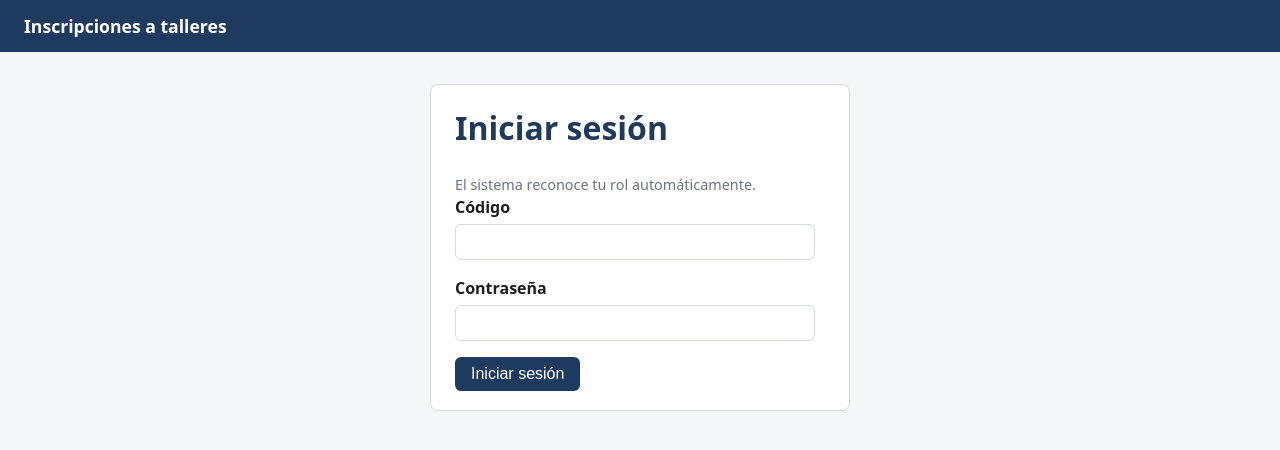
After one commit to Gonzzzalo17/inscripciones-talleres, a Django app: page /entrar/ in a window 1280 px wide. The commit adds this page. Shown: the top 450 px of the page. Run offline with Django 5.2, Linux system fonts and the light colour scheme.

Commit message:
HU-12 (#109): login por rol, menu segun rol, bloqueo de pantallas y participante solo actua sobre si mismo

```diff
--- a/config/settings.py
+++ b/config/settings.py
@@ -140,3 +140,7 @@ MAILERS = {
 }
 AUTH_USER_MODEL = 'inscripciones.Usuario'
 DATABASE_ROUTERS = ['inscripciones.db_router.EstudiantesRouter']
+
+
+# HU-12: a dónde va quien intenta entrar sin haber iniciado sesión
+LOGIN_URL = 'login'
--- a/inscripciones/templates/inscripciones/base.html
+++ b/inscripciones/templates/inscripciones/base.html
@@ -36,6 +36,8 @@
         header .marca { font-weight: 700; font-size: 1.1rem; }
         header nav a { color: white; text-decoration: none; margin-left: 1rem; opacity: 0.85; }
         header nav a:hover { opacity: 1; text-decoration: underline; }
+        header nav { display: flex; flex-wrap: wrap; align-items: center; gap: 0.5rem; }
+        header .usuario { margin-left: 1rem; opacity: 0.85; font-size: 0.9rem; }  .form-salir { display: inline; margin: 0 0 0 1rem; }  .boton-salir { background: transparent; color: white; border: 1px solid white; border-radius: 6px; padding: 0.3rem 0.8rem; cursor: pointer; font-size: 0.9rem; }
         main { max-width: 900px; margin: 2rem auto; padding: 0 1rem; }
         h1 { color: var(--azul); margin-top: 0; }
 
@@ -85,12 +87,26 @@
 <body>
     <header>
         <span class="marca">Inscripciones a talleres</span>
+                {% if user.is_authenticated %}
         <nav>
+            {# HU-12: cada rol ve solo su menú #}
             <a href="{% url 'lista_talleres' %}">Talleres</a>
-            <a href="{% url 'crear_taller' %}">Crear taller</a>
-            <a href="{% url 'mis_inscripciones' %}">Mis inscripciones</a>
-            <a href="{% url 'historial_cancelaciones' %}">Historial de cancelaciones</a>
+            {% if user.rol == "COORDINADOR" or user.rol == "OPERADOR" %}
+                <a href="{% url 'crear_taller' %}">Crear taller</a>
+            {% endif %}
+            {% if user.rol == "PARTICIPANTE" or user.rol == "OPERADOR" %}
+                <a href="{% url 'mis_inscripciones' %}">Mis inscripciones</a>
+            {% endif %}
+            {% if user.rol == "OPERADOR" %}
+                <a href="{% url 'historial_cancelaciones' %}">Historial de cancelaciones</a>
+            {% endif %}
+            <span class="usuario">{{ user.get_full_name|default:user.username }} ({{ user.get_rol_display }})</span>
+            <form method="post" action="{% url 'logout' %}" class="form-salir">
+                {% csrf_token %}
+                <button type="submit" class="boton-salir">Salir</button>
+            </form>
         </nav>
+        {% endif %}
     </header>
 
     <main>
--- /dev/null
+++ b/inscripciones/templates/inscripciones/login.html
@@ -0,0 +1,27 @@
+{% extends "inscripciones/base.html" %}
+
+{% block titulo %}Iniciar sesión{% endblock %}
+
+{% block contenido %}
+<div class="caja" style="max-width: 420px; margin: 0 auto;">
+    <h1>Iniciar sesión</h1>
+    <p class="ayuda">El sistema reconoce tu rol automáticamente.</p>
+
+    {% if error %}
+        <div class="aviso rechazo">{{ error }}</div>
+    {% endif %}
+
+    <form method="post">
+        {% csrf_token %}
+        <div class="campo">
+            <label for="codigo">Código</label>
+            <input id="codigo" name="codigo" type="text" value="{{ codigo }}" autocomplete="username" required>
+        </div>
+        <div class="campo">
+            <label for="contrasena">Contraseña</label>
+            <input id="contrasena" name="contrasena" type="password" autocomplete="current-password" required>
+        </div>
+        <button type="submit" class="boton">Iniciar sesión</button>
+    </form>
+</div>
+{% endblock %}
--- a/inscripciones/templates/inscripciones/mis_inscripciones.html
+++ b/inscripciones/templates/inscripciones/mis_inscripciones.html
@@ -5,6 +5,8 @@
 {% block contenido %}
 <h1>Mis inscripciones</h1>
 
+{# HU-12: solo el operador elige a quién consultar; el participante ve directo las suyas #}
+{% if not es_participante %}
 <div class="caja">
     {# GET: el participante elegido viaja en la URL (?participante=<id>) #}
     <form method="get">
@@ -22,6 +24,7 @@
         <button type="submit" class="boton">Ver inscripciones</button>
     </form>
 </div>
+{% endif %}
 
 {% if participante_seleccionado %}
     {% if inscripciones %}
@@ -58,7 +61,7 @@
             </table>
         </div>
     {% else %}
-        <p class="vacio">Este participante no tiene inscripciones.</p>
+        <p class="vacio">Todavía no hay inscripciones.</p>
     {% endif %}
 {% endif %}
 
--- a/inscripciones/templates/inscripciones/resultado_inscripcion.html
+++ b/inscripciones/templates/inscripciones/resultado_inscripcion.html
@@ -34,5 +34,7 @@
 </div>
 
 <a class="boton" href="{% url 'lista_talleres' %}">Volver a talleres</a>
-<a class="boton secundario" href="{% url 'solicitar_inscripcion' inscripcion.taller.pk %}">Inscribir a otro participante</a>
+{% if user.rol == "OPERADOR" %}
+    <a class="boton secundario" href="{% url 'solicitar_inscripcion' inscripcion.taller.pk %}">Inscribir a otro participante</a>
+{% endif %}
 {% endblock %}
--- a/inscripciones/templates/inscripciones/solicitar_inscripcion.html
+++ b/inscripciones/templates/inscripciones/solicitar_inscripcion.html
@@ -30,6 +30,10 @@
 <div class="caja">
     <form method="post">
         {% csrf_token %}
+        {% if es_participante %}
+            {# HU-12: el participante se inscribe a sí mismo, sin elegir de una lista #}
+            <p>Te vas a inscribir como <strong>{{ user.get_full_name|default:user.username }}</strong>.</p>
+        {% else %}
         <div class="campo">
             <label for="participante">Participante</label>
             <select id="participante" name="participante" required>
@@ -41,6 +45,7 @@
                 {% endfor %}
             </select>
         </div>
+        {% endif %}
 
         {% if ocupadas < taller.cupo_maximo %}
             <p class="ayuda">Hay plazas libres: si la solicitud es válida, la inscripción queda confirmada.</p>
--- a/inscripciones/urls.py
+++ b/inscripciones/urls.py
@@ -3,6 +3,8 @@ from django.urls import path
 from . import views
 
 urlpatterns = [
+    path('entrar/', views.iniciar_sesion, name='login'),
+    path('salir/', views.cerrar_sesion, name='logout'),
     path('', views.lista_talleres, name='lista_talleres'),
     path('talleres/nuevo/', views.crear_taller, name='crear_taller'),
     path('talleres/<int:pk>/inscribirse/', views.solicitar_inscripcion, name='solicitar_inscripcion'),
--- a/inscripciones/views.py
+++ b/inscripciones/views.py
@@ -6,8 +6,14 @@ from .models import Inscripcion, Taller, Usuario
 from .servicios.operador import Operador
 from .servicios.coordinador import Coordinador
 from django.utils import timezone
+from django.contrib.auth import login, logout
+from django.views.decorators.http import require_POST
+from django.http import HttpResponseForbidden
+from .acceso import solo_para, TODOS
+from .servicios.sesion import Sesion
 
 
+@solo_para(*TODOS)
 def lista_talleres(request):
     talleres = Taller.objects.annotate(
         ocupadas=Count('inscripciones', filter=Q(inscripciones__estado='CONFIRMADO')),
@@ -16,6 +22,7 @@ def lista_talleres(request):
     return render(request, 'inscripciones/lista_talleres.html', {'talleres': talleres})
 
 
+@solo_para(Usuario.Rol.COORDINADOR, Usuario.Rol.OPERADOR)
 def crear_taller(request):
     if request.method == 'POST':
         form = TallerForm(request.POST)
@@ -36,17 +43,23 @@ def crear_taller(request):
         form = TallerForm()
     return render(request, 'inscripciones/crear_taller.html', {'form': form})
 
-def solicitar_inscripcion(request   , pk):
+@solo_para(Usuario.Rol.PARTICIPANTE, Usuario.Rol.OPERADOR)
+def solicitar_inscripcion(request, pk):
     taller = get_object_or_404(Taller, pk=pk)
     participantes = Usuario.objects.filter(rol=Usuario.Rol.PARTICIPANTE).order_by('username')
+    # HU-12: el participante solo puede inscribirse a sí mismo; el operador elige a quién
+    es_participante = request.user.rol == Usuario.Rol.PARTICIPANTE
     error = None
     participante_seleccionado = ''
 
     if request.method == 'POST':
-        participante_seleccionado = request.POST.get('participante', '')
         participante = None
-        if participante_seleccionado.isdigit():
-            participante = participantes.filter(pk=participante_seleccionado).first()
+        if es_participante:
+            participante = request.user
+        else:
+            participante_seleccionado = request.POST.get('participante', '')
+            if participante_seleccionado.isdigit():
+                participante = participantes.filter(pk=participante_seleccionado).first()
 
         if participante is None:
             error = "Elige un participante de la lista."
@@ -64,19 +77,32 @@ def solicitar_inscripcion(request   , pk):
         'en_espera': taller.inscripciones.filter(estado='EN_ESPERA').count(),
         'limite_espera': Operador.capacidad_lista_de_espera(taller.cupo_maximo),
         'participantes': participantes,
+        'es_participante': es_participante,
         'error': error,
         'participante_seleccionado': participante_seleccionado,
     }
     return render(request, 'inscripciones/solicitar_inscripcion.html', contexto)
 
 
+@solo_para(*TODOS)
 def resultado_inscripcion(request, pk):
     inscripcion = get_object_or_404(Inscripcion, pk=pk)
+    # HU-12: un participante no puede ver la inscripción de otra persona
+    if request.user.rol == Usuario.Rol.PARTICIPANTE and inscripcion.participante != request.user:
+        return HttpResponseForbidden("No tienes permiso para ver esta página.")
     return render(request, 'inscripciones/resultado_inscripcion.html', {'inscripcion': inscripcion})
+
+
+@solo_para(Usuario.Rol.PARTICIPANTE, Usuario.Rol.OPERADOR)
 def mis_inscripciones(request):
     participantes = Usuario.objects.filter(rol=Usuario.Rol.PARTICIPANTE).order_by('username')
     inscripciones = []
-    participante_seleccionado = request.GET.get('participante', '')
+    # HU-12: el participante ve directo las suyas; el operador elige de la lista
+    es_participante = request.user.rol == Usuario.Rol.PARTICIPANTE
+    if es_participante:
+        participante_seleccionado = str(request.user.pk)
+    else:
+        participante_seleccionado = request.GET.get('participante', '')
 
     if participante_seleccionado.isdigit():
         participante = participantes.filter(pk=participante_seleccionado).first()
@@ -86,11 +112,13 @@ def mis_inscripciones(request):
     contexto = {
         'participantes': participantes,
         'inscripciones': inscripciones,
+        'es_participante': es_participante,
         'participante_seleccionado': participante_seleccionado,
     }
     return render(request, 'inscripciones/mis_inscripciones.html', contexto)
 
 
+@solo_para(Usuario.Rol.OPERADOR)
 def historial_cancelaciones(request):
     """
     Vista para consultar el historial de cancelaciones de un participante
@@ -126,6 +154,7 @@ def historial_cancelaciones(request):
 
     return render(request, 'inscripciones/historial_cancelaciones.html', contexto)
 
+@solo_para(*TODOS)
 def ocupacion_taller(request, pk):
     # HU-07: consultar la ocupación de un taller (solo lectura, no cambia datos)
     taller = get_object_or_404(Taller, pk=pk)
@@ -136,6 +165,7 @@ def ocupacion_taller(request, pk):
     })
 
 
+@solo_para(Usuario.Rol.COORDINADOR, Usuario.Rol.OPERADOR)
 def editar_taller(request, pk):
     taller = get_object_or_404(Taller, pk=pk)
 
@@ -169,3 +199,28 @@ def editar_taller(request, pk):
         'taller': taller,
     }
     return render(request, 'inscripciones/editar_taller.html', contexto)
+
+def iniciar_sesion(request):
+    # HU-12 / CU-20: pantalla de entrar con código y contraseña
+    if request.user.is_authenticated:
+        return redirect(Sesion.pantalla_de_inicio(request.user))
+
+    error = None
+    codigo = ''
+    if request.method == 'POST':
+        codigo = request.POST.get('codigo', '')
+        try:
+            usuario, pantalla = Sesion.iniciar_sesion(codigo, request.POST.get('contrasena', ''))
+        except ValidationError as e:
+            error = e.messages[0]
+        else:
+            login(request, usuario)  # guarda la sesión en el navegador
+            return redirect(request.GET.get('next') or pantalla)
+
+    return render(request, 'inscripciones/login.html', {'error': error, 'codigo': codigo})
+
+
+@require_POST
+def cerrar_sesion(request):
+    logout(request)
+    return redirect('login')
```
Also changed, not shown: inscripciones/acceso.py (added, +25 -0 lines), inscripciones/servicios/sesion.py (added, +34 -0 lines), tests/test_sesion.py (added, +117 -0 lines).
